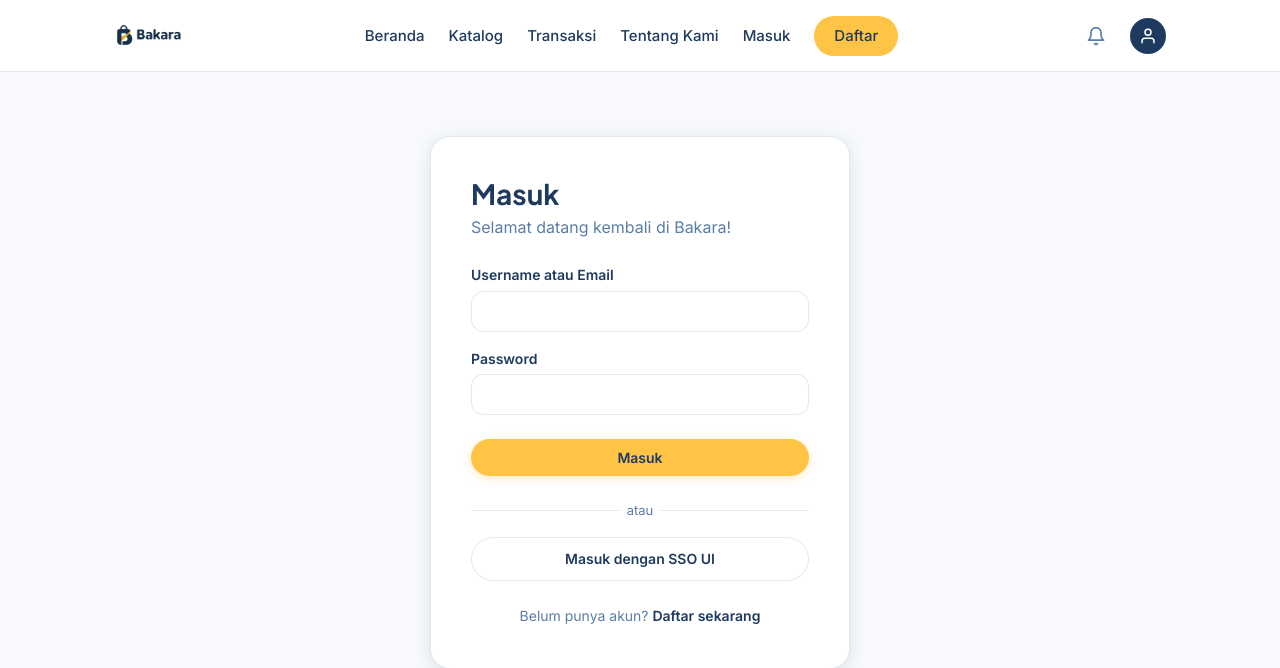
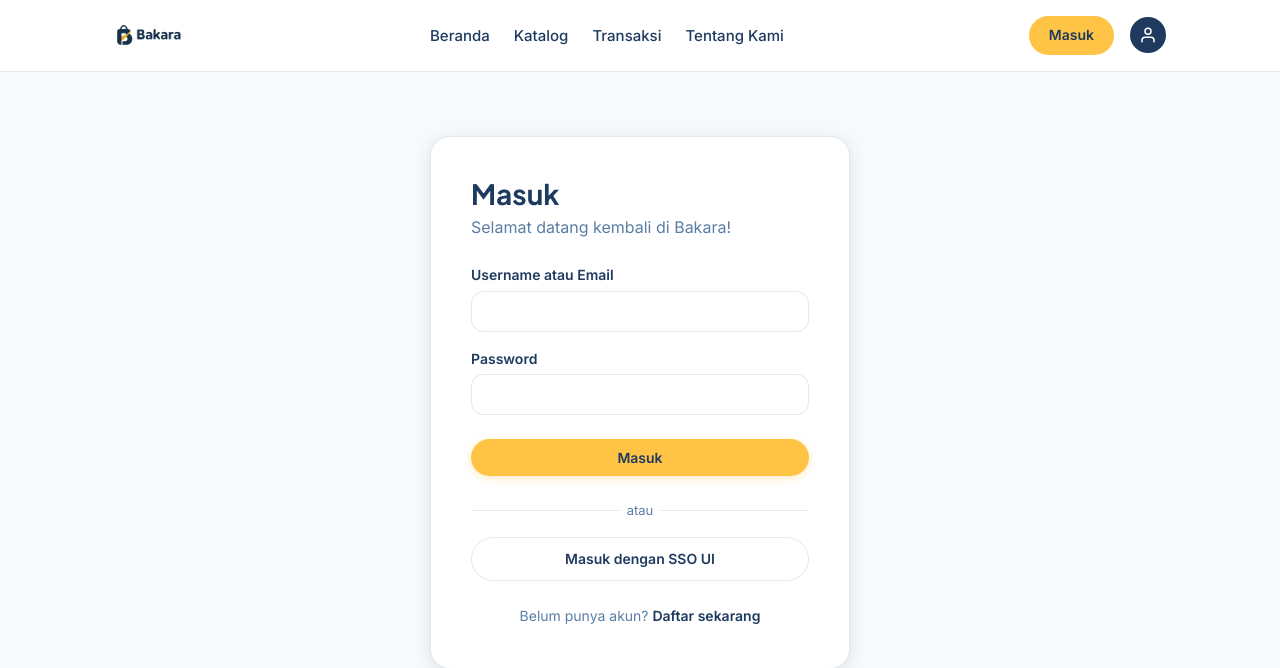
Before and after one commit to kelompok-7-pbp-c/Bakara, a Django app: page /auth/login/?next=/profil/ in a window 1280 px wide. Shown: the top 668 px of the page. Run offline with Django 5.2, Linux system fonts and the light colour scheme.

Commit message:
mengganti tombol Daftar dan notifikasi di navbar dengan tombol Masuk, serta menampilkan foto profil di navbar

```diff
--- a/static/css/style.css
+++ b/static/css/style.css
@@ -164,24 +164,6 @@ ol {
     flex-shrink: 0;
 }
 
-.nav-icon-btn {
-    display:         flex;
-    align-items:     center;
-    justify-content: center;
-    width:           36px;
-    height:          36px;
-    border-radius:   var(--radius-md);
-    color:           var(--color-secondary);
-    transition:      background-color var(--transition-fast),
-                     color var(--transition-fast);
-    cursor:          pointer;
-}
-
-.nav-icon-btn:hover {
-    background-color: var(--color-bg);
-    color:            var(--color-primary);
-}
-
 /* Avatar / Profile Button */
 .nav-avatar {
     width:           36px;
@@ -198,6 +180,13 @@ ol {
     cursor:          pointer;
     text-decoration: none;
     transition:      opacity var(--transition-fast);
+}
+
+.nav-avatar-photo {
+    width:         100%;
+    height:        100%;
+    border-radius: 50%;
+    object-fit:    cover;
 }
 
 .nav-avatar:hover {
@@ -220,6 +209,10 @@ ol {
     background-color: #e6b03e;
     color:            var(--color-primary);
     transform:        translateY(-1px);
+}
+
+.nav-mobile-only {
+    display: none;
 }
 
 /* Nav User Label */
@@ -834,6 +827,11 @@ ol {
         display: none;
     }
 
+    .nav-mobile-only {
+        display: inline-block;
+        align-self: flex-start;
+    }
+
     /* Hamburger open state */
     .nav-toggle:checked ~ nav {
         max-height: 500px;
--- a/templates/base.html
+++ b/templates/base.html
@@ -49,24 +49,23 @@
                         <button type="submit" class="nav-logout-btn">Keluar</button>
                     </form>
                 {% else %}
-                    <a href="{% url 'authentication:login' %}">Masuk</a>
-                    <a href="{% url 'authentication:register' %}" class="btn-nav-primary">Daftar</a>
+                    {# Di mobile nav-actions disembunyikan, jadi tombol Masuk ditaruh juga di menu #}
+                    <a href="{% url 'authentication:login' %}" class="btn-nav-primary nav-mobile-only">Masuk</a>
                 {% endif %}
             </nav>
 
             <!-- Action Icons -->
             <div class="nav-actions">
-                <a href="#" class="nav-icon-btn" aria-label="Notifikasi">
-                    <svg width="20" height="20" viewBox="0 0 24 24" fill="none" stroke="currentColor" stroke-width="2" stroke-linecap="round" stroke-linejoin="round" aria-hidden="true">
-                        <path d="M18 8A6 6 0 0 0 6 8c0 7-3 9-3 9h18s-3-2-3-9"></path>
-                        <path d="M13.73 21a2 2 0 0 1-3.46 0"></path>
-                    </svg>
-                </a>
                 {% if user.is_authenticated %}
                     <a href="{% url 'main:show_profil' %}" class="nav-avatar" aria-label="Profil saya">
-                        {{ user.username }}
+                        {% if user.profile.photo %}
+                            <img src="{{ user.profile.photo.url }}" alt="" class="nav-avatar-photo">
+                        {% else %}
+                            {{ user.username|first|upper }}
+                        {% endif %}
                     </a>
                 {% else %}
+                    <a href="{% url 'authentication:login' %}" class="btn-nav-primary">Masuk</a>
                     <a href="{% url 'authentication:login' %}" class="nav-avatar" aria-label="Masuk atau Daftar">
                         <svg width="18" height="18" viewBox="0 0 24 24" fill="none" stroke="currentColor" stroke-width="2" stroke-linecap="round" stroke-linejoin="round" aria-hidden="true">
                             <path d="M20 21v-2a4 4 0 0 0-4-4H8a4 4 0 0 0-4 4v2"></path>
```
Also changed, not shown: authentication/tests.py (+22 -0 lines).
